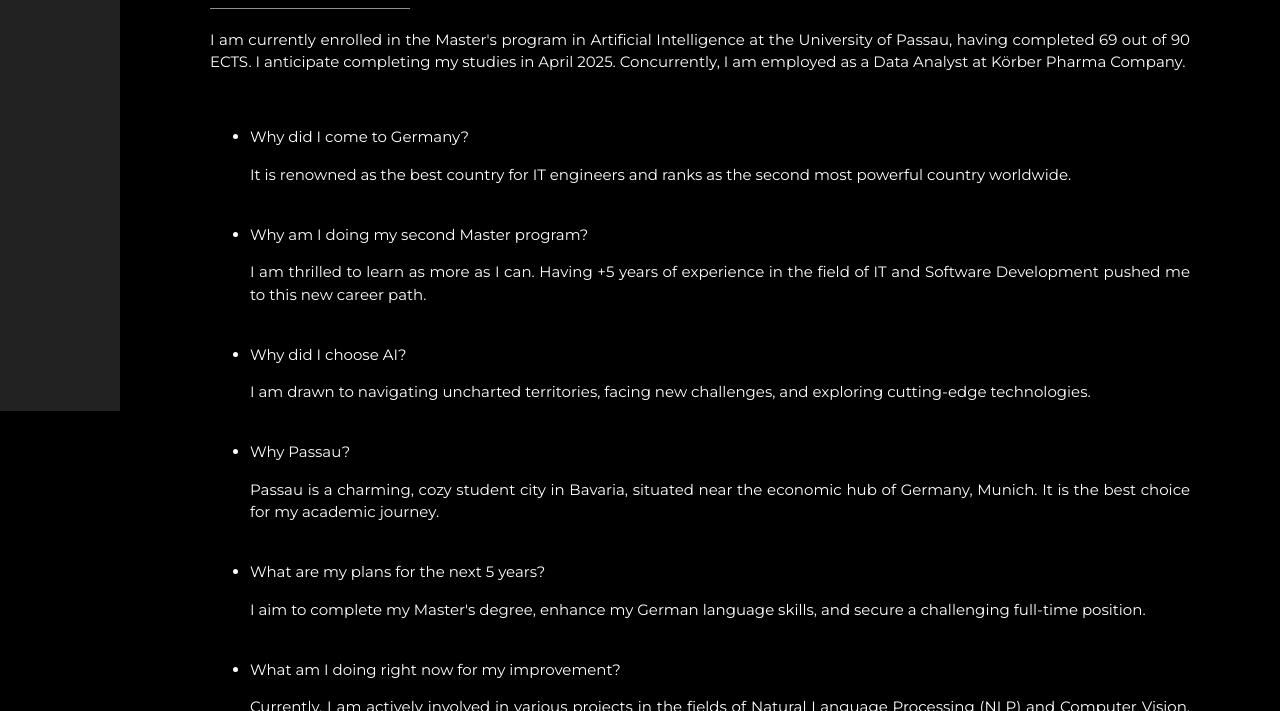
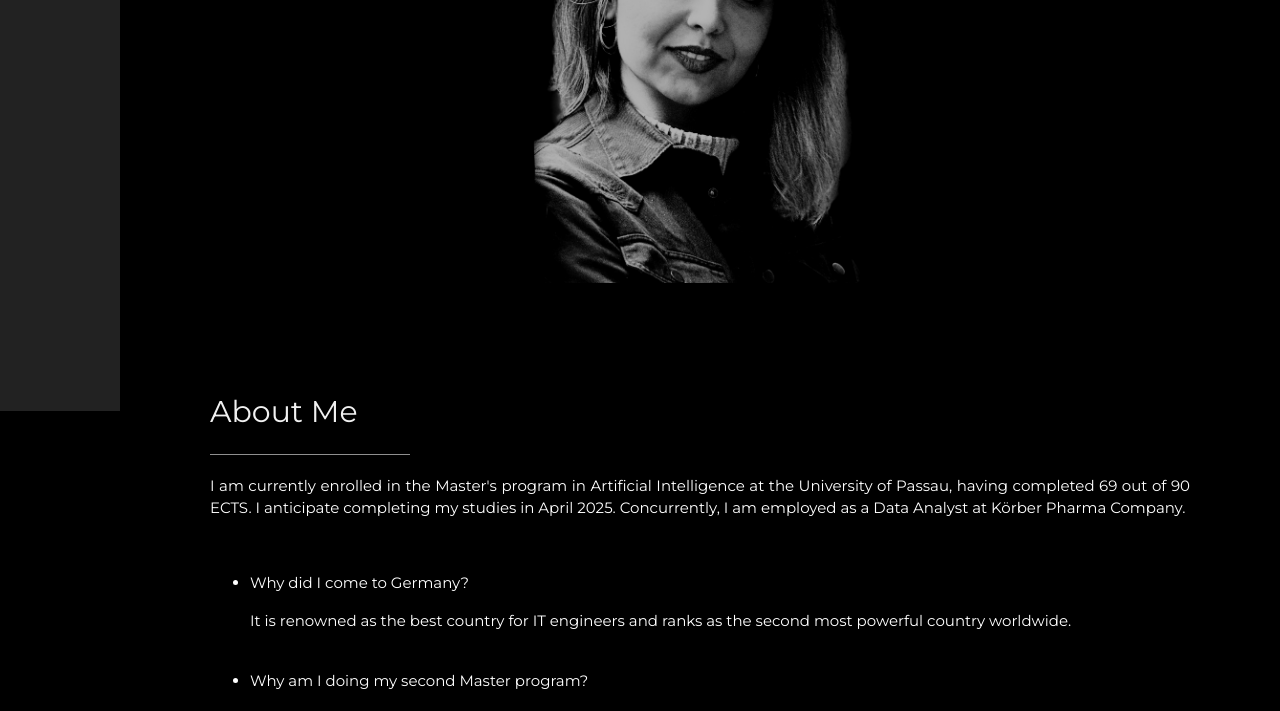
Before and after one commit to atiesmaeili/atiesmaeili.github.io, a plain HTML site: page index.html in a window 1280 px wide. Shown: the part 389-1100 px from the top of the page. Drawn offline with nearby package versions, Linux system fonts and the light colour scheme; files that its build step writes are made by us from their sources.

Commit message:
Update index.html

```diff
--- a/index.html
+++ b/index.html
@@ -189,7 +189,7 @@
     <h1 class="w3-jumbo"><span class="w3-hide-small">I'm</span> Ati.</h1>
     <p>Software Developer and Data Analyst.</p>
     <!--img src="images/img_4837.jpg" alt="boy" class="w3-image" width="992" height="1108"-->
-    <img src="images/img_4837.jpg" alt="boy" class="w3-image" width="500" height="800">
+    <img src="img_4837.jpg" alt="boy" class="w3-image" width="500" height="800">
 
   </header>
 
```
